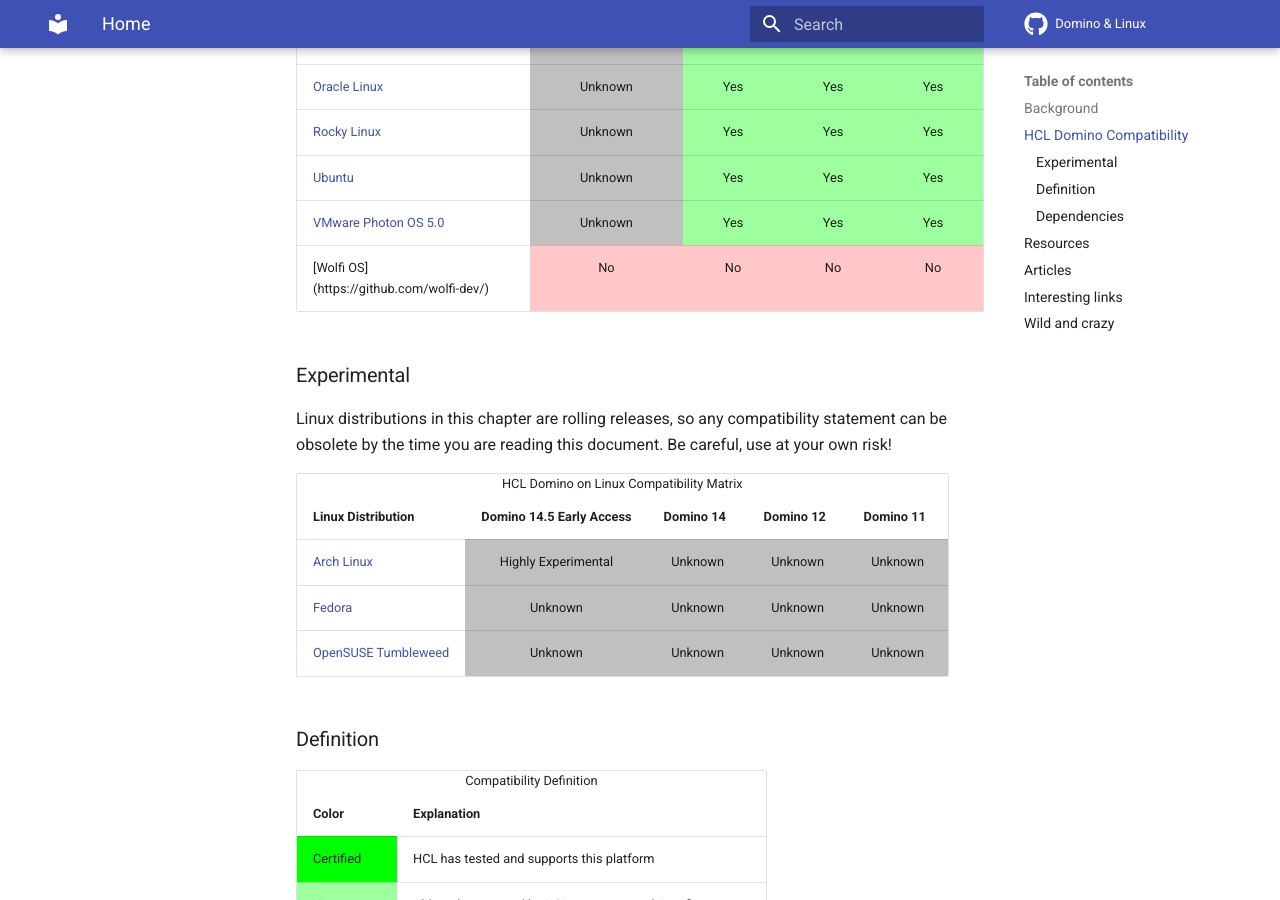
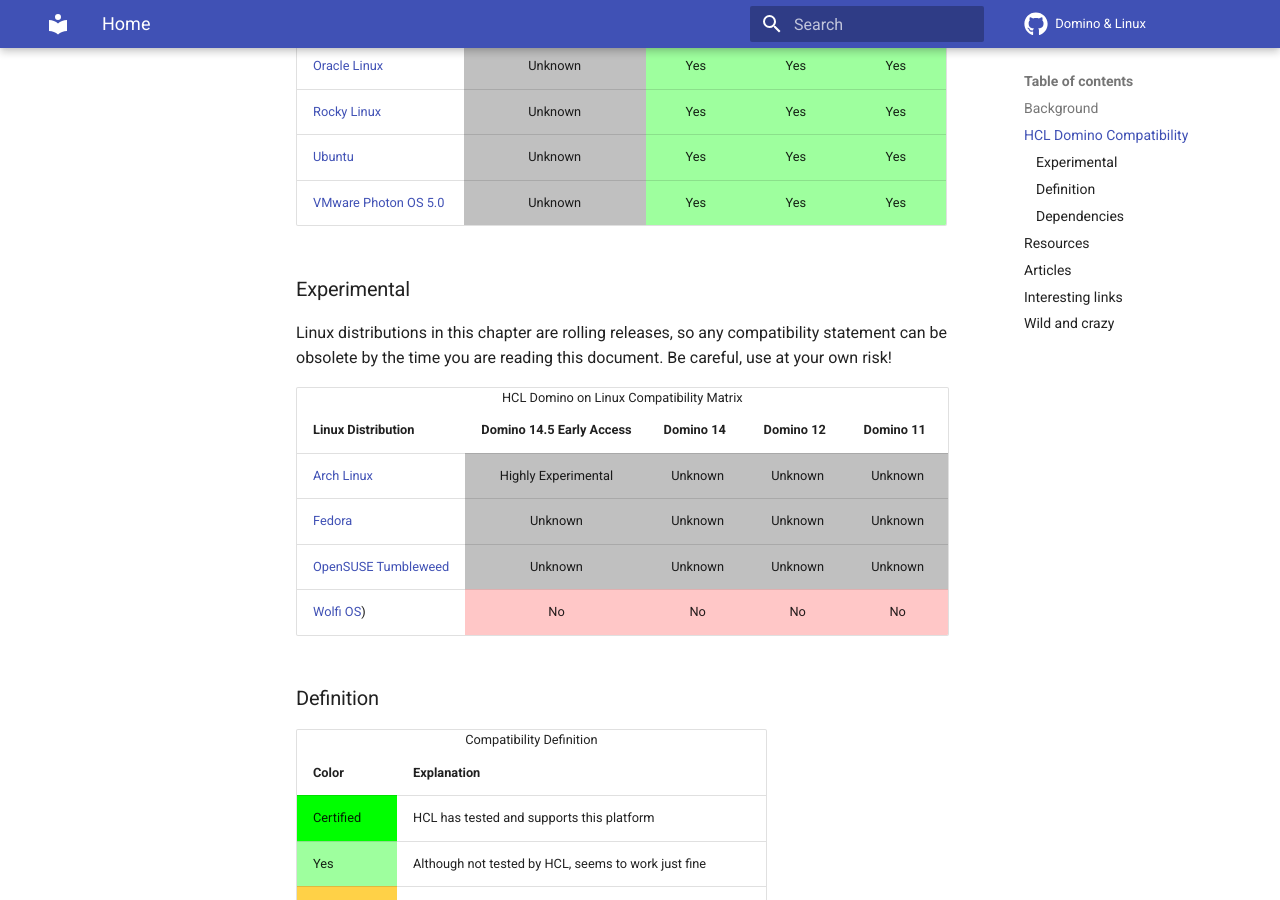
Before and after one commit to HCL-TECH-SOFTWARE/domino-linux, an MkDocs documentation site: the page built from docs/index.md, in a window 1280 px wide and 900 px high, scrolled down 1101 px. Built offline with MkDocs 1.6.1 and Material for MkDocs 9.7.7, drawn with Linux system fonts in a browser that asks for light colours; comment, search, counter and statistics services are not loaded; some of the changed lines change nothing that is shown.

Commit message:
fixing link

```diff
--- a/docs/index.md
+++ b/docs/index.md
@@ -119,15 +119,6 @@
       <td style="background:#9EFF9E;text-align:center;" >Yes</td>
       <td style="background:#9EFF9E;text-align:center;" >Yes</td>
     </tr>
-    <tr>
-      <td>[Wolfi OS](https://github.com/wolfi-dev/)</td>
-      <td style="background:#FFC7C7;text-align:center;" >No</td>
-      <td style="background:#FFC7C7;text-align:center;" >No</td>
-      <td style="background:#FFC7C7;text-align:center;" >No</td>
-      <td style="background:#FFC7C7;text-align:center;" >No</td>
-    </tr>
-
-
   </tbody>
 </table>
 
@@ -164,6 +155,13 @@
       <td style="background:#C0C0C0;text-align:center;" >Unknown</td>
       <td style="background:#C0C0C0;text-align:center;" >Unknown</td>
       <td style="background:#C0C0C0;text-align:center;" >Unknown</td>
+    </tr>
+    <tr>
+      <td><a href="https://github.com/wolfi-dev/">Wolfi OS</a>)</td>
+      <td style="background:#FFC7C7;text-align:center;" >No</td>
+      <td style="background:#FFC7C7;text-align:center;" >No</td>
+      <td style="background:#FFC7C7;text-align:center;" >No</td>
+      <td style="background:#FFC7C7;text-align:center;" >No</td>
     </tr>
   </tbody>
 </table>
```
